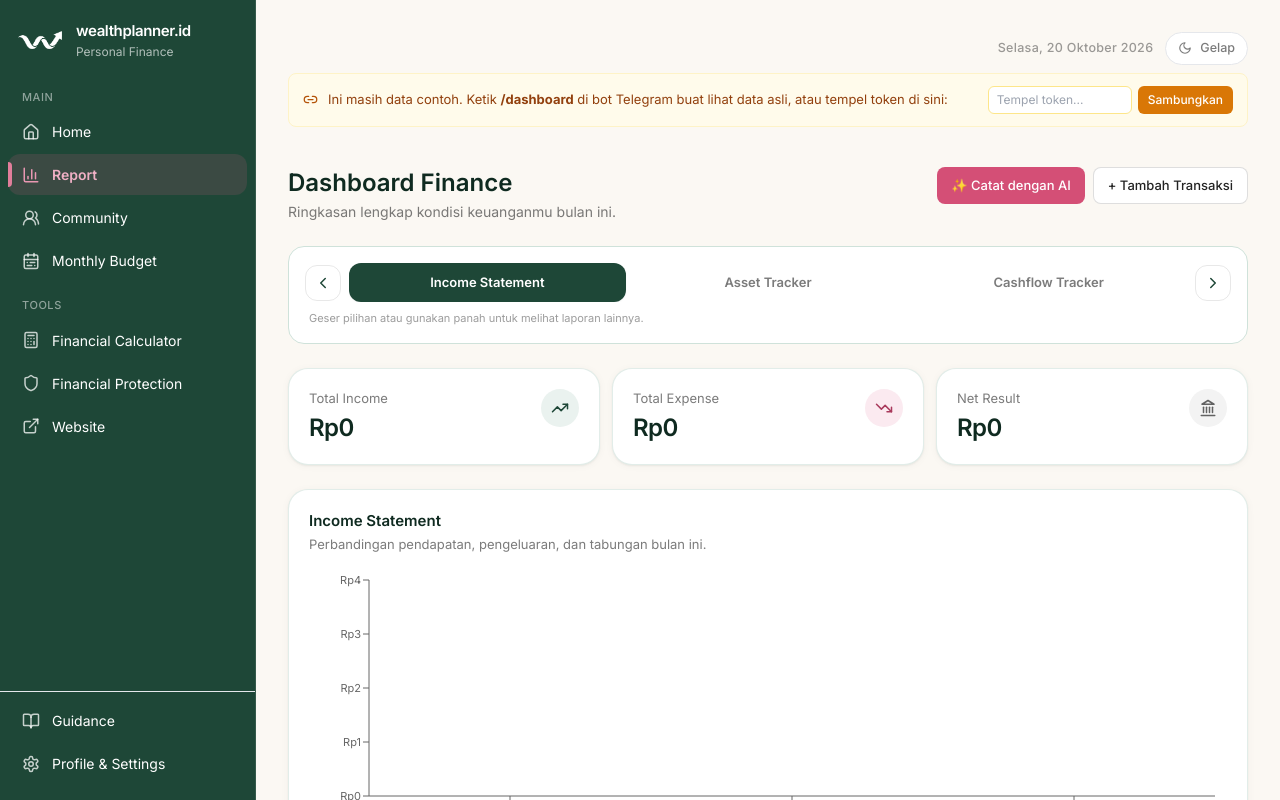
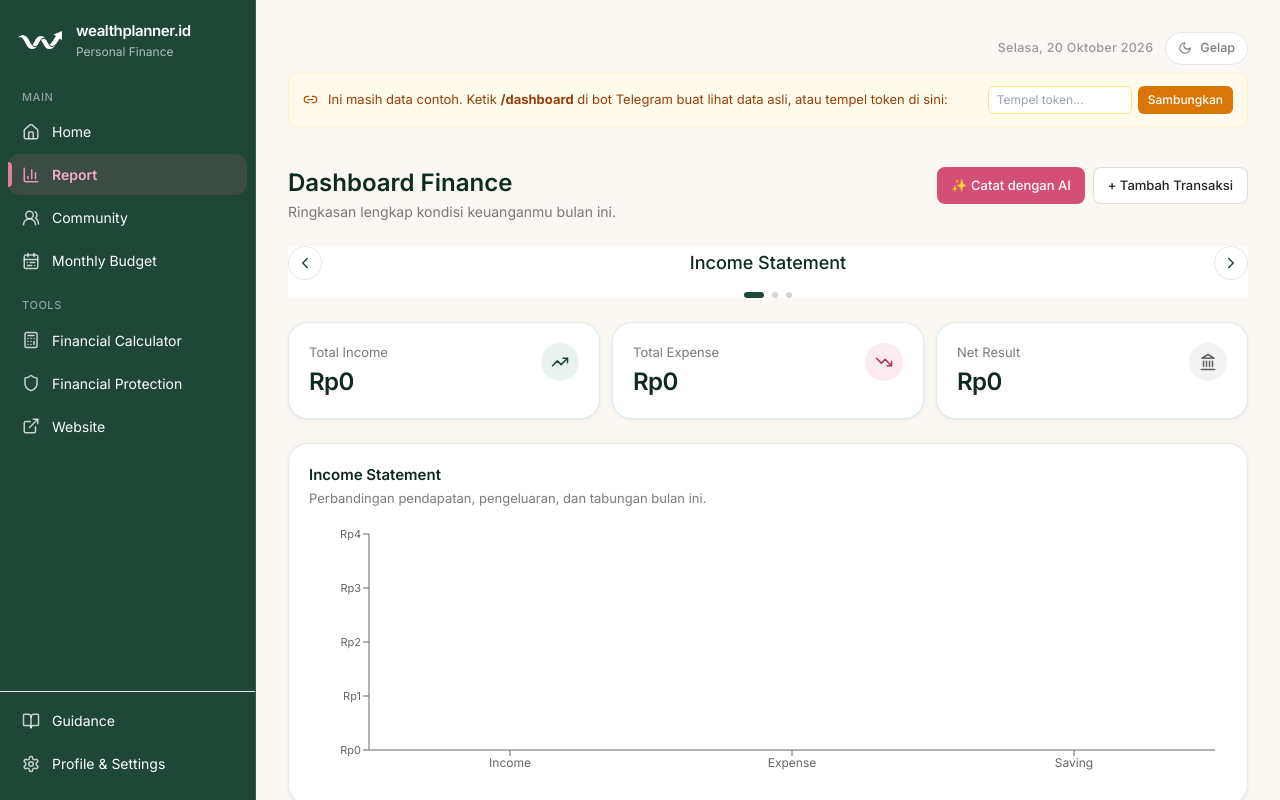
Before and after one commit to jasminework2023/personal-wealthplanner, a React (Vite) app: page /dashboard/finance in a window 1280 px wide. Shown: the top 800 px of the page. Built offline with nearby package versions, Linux system fonts and the light colour scheme; the HTML template or start-up script is replaced by a standard one.

Commit message:
Redesign Finance Report section switcher

```diff
--- a/src/pages/DashboardFinance.tsx
+++ b/src/pages/DashboardFinance.tsx
@@ -259,16 +259,16 @@ export function DashboardFinance() {
         </div>
       </div>
 
-      <div className="rounded-2xl border border-forest-100 bg-white p-3 sm:p-4">
-        <div className="flex items-center gap-2">
-          <button type="button" aria-label="Laporan sebelumnya" onClick={() => selectReportTab(activeTabIndex - 1)} className="flex h-9 w-9 shrink-0 items-center justify-center rounded-xl border border-charcoal/10 text-forest-700 hover:bg-forest-50"><ChevronLeft size={18}/></button>
-          <div className="flex min-w-0 flex-1 items-center gap-1 overflow-x-auto">
-            {reportTabs.map((tab, index) => <button key={tab.id} type="button" onClick={() => setActiveReportTab(tab.id)} className={`min-w-max flex-1 rounded-xl px-3 py-2.5 text-[12px] sm:text-[13px] font-semibold transition-colors ${activeReportTab===tab.id?"bg-forest-700 text-white shadow-sm":"text-charcoal/60 hover:bg-forest-50 hover:text-forest-800"}`}>{tab.label}</button>)}
-          </div>
-          <button type="button" aria-label="Laporan berikutnya" onClick={() => selectReportTab(activeTabIndex + 1)} className="flex h-9 w-9 shrink-0 items-center justify-center rounded-xl border border-charcoal/10 text-forest-700 hover:bg-forest-50"><ChevronRight size={18}/></button>
+      <section className="bg-white">
+        <div className="flex items-center justify-between gap-3">
+          <button type="button" aria-label="Sebelumnya" onClick={() => selectReportTab(activeTabIndex - 1)} className="flex h-[34px] w-[34px] shrink-0 items-center justify-center rounded-full border border-charcoal/10 text-forest-700 transition-colors hover:bg-forest-50"><ChevronLeft size={18}/></button>
+          <h2 aria-live="polite" className="min-w-0 flex-1 text-center text-[18px] font-medium leading-tight text-forest-900">{reportTabs[activeTabIndex].label}</h2>
+          <button type="button" aria-label="Berikutnya" onClick={() => selectReportTab(activeTabIndex + 1)} className="flex h-[34px] w-[34px] shrink-0 items-center justify-center rounded-full border border-charcoal/10 text-forest-700 transition-colors hover:bg-forest-50"><ChevronRight size={18}/></button>
         </div>
-        <p className="mt-2 px-1 text-[11px] text-charcoal/45">Geser pilihan atau gunakan panah untuk melihat laporan lainnya.</p>
-      </div>
+        <div className="mt-3 flex items-center justify-center gap-2" aria-label="Pilihan laporan">
+          {reportTabs.map((tab) => <span key={tab.id} className={`h-1.5 rounded-full transition-all duration-150 ${activeReportTab===tab.id?"w-5 bg-forest-700":"w-1.5 bg-charcoal/20"}`} />)}
+        </div>
+      </section>
 
       {activeReportTab === "income" && <>
         <div className="grid grid-cols-1 sm:grid-cols-3 gap-3">
```
